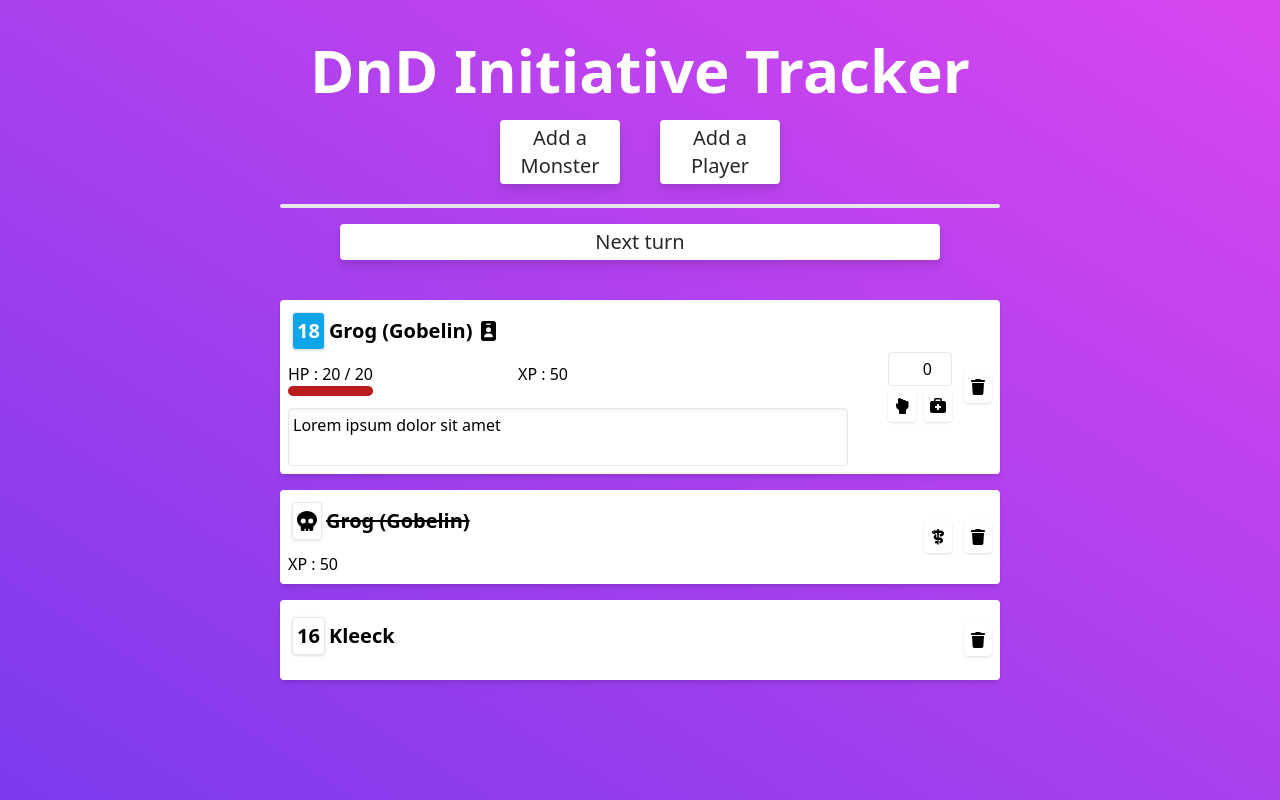
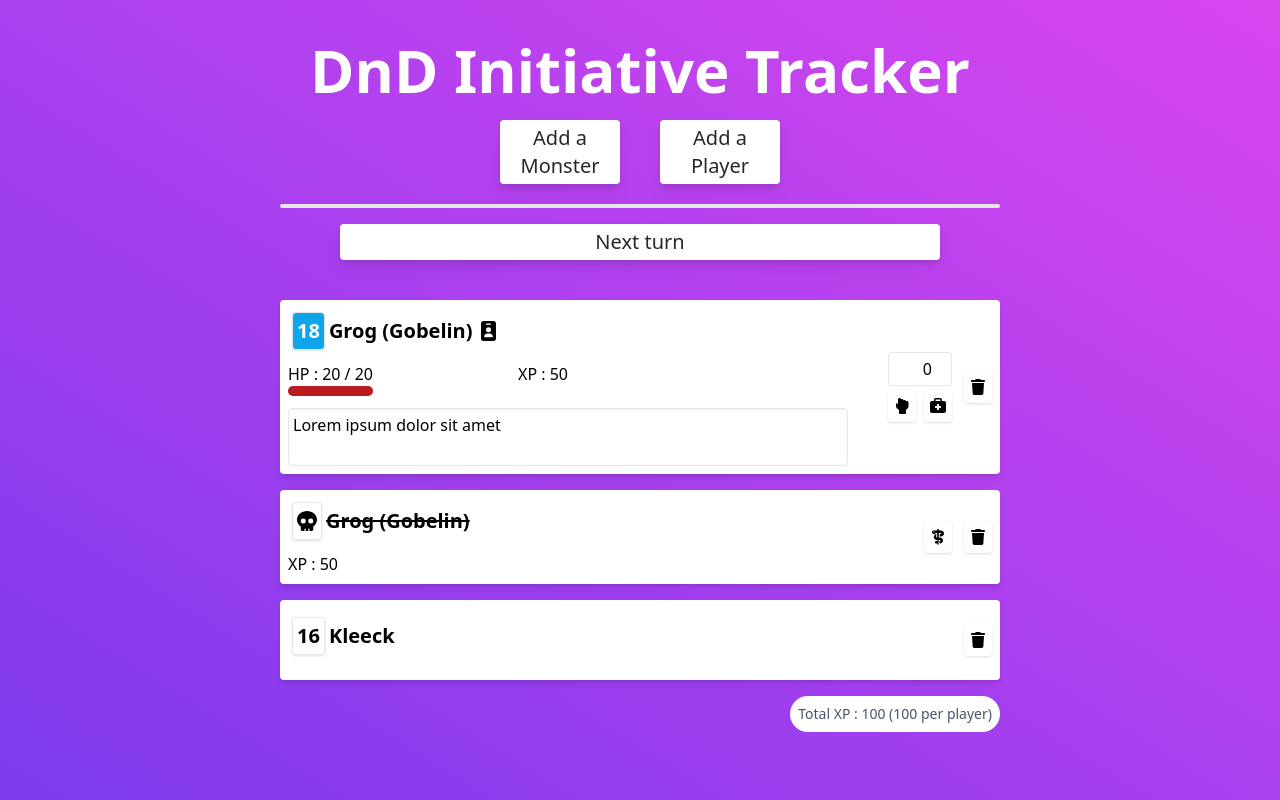
Before and after one commit to EnzoFilangi/dnd-initiative-tracker, an Angular app: page / in a window 1280 px wide. Built offline with nearby package versions, Linux system fonts and the light colour scheme.

Commit message:
XP tally box

```diff
--- a/src/app/app.component.html
+++ b/src/app/app.component.html
@@ -9,12 +9,15 @@
     <hr class="mt-5 border-2 rounded-full">
 
     <!-- Next turn button -->
-    <button class="w-5/6 mx-auto mt-4 text-xl bg-white text-zinc-800 rounded p-1 drop-shadow-lg hover:scale-105 active:scale-95 duration-100" (click)="incrementInitiativePointer()">Next turn</button>
+    <button *ngIf="entities.length > 1" class="w-5/6 mx-auto mt-4 text-xl bg-white text-zinc-800 rounded p-1 drop-shadow-lg hover:scale-105 active:scale-95 duration-100" (click)="incrementInitiativePointer()">Next turn</button>
 
     <!-- Entity list -->
     <div class="flex flex-col mt-10">
       <app-entity-box *ngFor="let entity of entities; let i = index;" [entity]="entity" [index]="i" [selected]="i === initiativePointer" (skipMe)="handleSelectionResult($event)" (deleteMe)="deleteEntity($event)"></app-entity-box>
     </div>
+
+    <!-- XP tally -->
+    <app-xp-total *ngIf="entities.length > 0" [entityList]="entities" class="self-end"></app-xp-total>
   </div>
 </div>
 
--- a/src/app/app.module.ts
+++ b/src/app/app.module.ts
@@ -11,6 +11,7 @@ import {FormsModule, ReactiveFormsModule} from "@angular/forms";
 import { ModalComponent } from './components/modal/modal.component';
 import { MonsterFormComponent } from './components/monster-form/monster-form.component';
 import { PlayerFormComponent } from './components/player-form/player-form.component';
+import { XpTotalComponent } from './components/xp-total/xp-total.component';
 
 @NgModule({
   declarations: [
@@ -20,7 +21,8 @@ import { PlayerFormComponent } from './components/player-form/player-form.compon
     EntityBoxComponent,
     ModalComponent,
     MonsterFormComponent,
-    PlayerFormComponent
+    PlayerFormComponent,
+    XpTotalComponent
   ],
   imports: [
     BrowserModule,
--- a/src/app/components/player-form/player-form.component.html
+++ b/src/app/components/player-form/player-form.component.html
@@ -1,18 +1,18 @@
 <form [formGroup]="playerForm" (ngSubmit)="addMonster()" class="w-2/3 mx-auto flex flex-col items-start">
   <div class="w-full flex flex-row justify-between items-center mt-3">
+    <label for="name" class="w-5/12">
+      <p class="block text-sm font-medium text-slate-700">Name</p>
+      <input id="name" type="text" formControlName="name" required
+             class="input"
+             [ngClass]="{'invalid:border-pink-500 invalid:text-pink-600 focus:invalid:border-pink-500 focus:invalid:ring-pink-500': invalidControl('name')}"
+      >
+    </label>
+
     <label for="initiative" class="w-5/12">
       <p class="block text-sm font-medium text-slate-700">Initiative</p>
       <input id="initiative" type="number" formControlName="initiative" required
              class="input"
              [ngClass]="{'invalid:border-pink-500 invalid:text-pink-600 focus:invalid:border-pink-500 focus:invalid:ring-pink-500': invalidControl('initiative')}"
-      >
-    </label>
-
-    <label for="name" class="w-5/12">
-      <p class="block text-sm font-medium text-slate-700">Name</p>
-      <input id="name" type="text" formControlName="name" required
-             class="input"
-             [ngClass]="{'invalid:border-pink-500 invalid:text-pink-600 focus:invalid:border-pink-500 focus:invalid:ring-pink-500': invalidControl('name')}"
       >
     </label>
   </div>
--- /dev/null
+++ b/src/app/components/xp-total/xp-total.component.html
@@ -0,0 +1,3 @@
+<div class="bg-white p-2 rounded-full">
+  <p class="text-sm text-slate-600">Total XP : {{getXpTotal()}} ({{getXpPerPlayer()}} per player)</p>
+</div>
--- /dev/null
+++ b/src/app/components/xp-total/xp-total.component.ts
@@ -0,0 +1,36 @@
+import {Component, Input} from '@angular/core';
+import {Entity} from "../../interfaces/entity";
+import {EntityTypes} from "../../interfaces/enums";
+import {Monster} from "../../interfaces/monster";
+
+@Component({
+  selector: 'app-xp-total',
+  templateUrl: './xp-total.component.html',
+  styleUrls: ['./xp-total.component.css']
+})
+export class XpTotalComponent {
+
+  @Input() entityList: Entity[] = [];
+
+  constructor() { }
+
+  /**
+   * Returns the total amount of XP of the monsters
+   */
+  getXpTotal(): number {
+    return this.entityList
+      .filter((e) => e.type === EntityTypes.monster)                // Only keep the monsters
+      .reduce((total, e) => total + (e as Monster).xp, 0);  // Get the total of the XP values in the list
+  }
+
+  /**
+   * Returns the total amount of XP of the monsters divided by the number of players
+   *
+   * Returns 0 if there are no players
+   */
+  getXpPerPlayer(): number {
+    const numberOfPlayers = this.entityList.filter((e) => e.type === EntityTypes.player).length;
+    // If there are no players, return 0
+    return numberOfPlayers ? this.getXpTotal() / numberOfPlayers : 0;
+  }
+}
```
Also changed, not shown: src/app/components/xp-total/xp-total.component.css (added), 1 other file (tests, documents, lock files or other folders).
